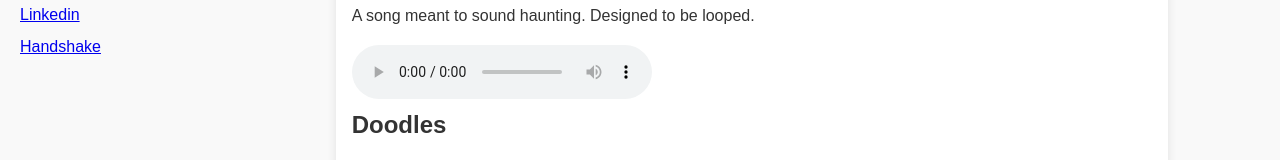
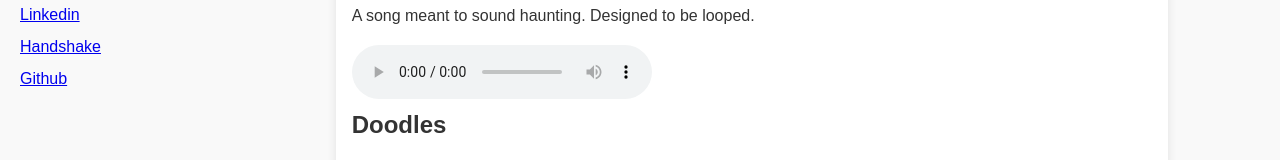
Before and after one commit to NoahDougenWWU/noahdougen.github.io, a plain HTML site: page art.html in a window 1280 px wide. Shown: the part 403-563 px from the top of the page. Drawn offline with Linux system fonts and the light colour scheme.

Commit message:
updated links

```diff
--- a/art.html
+++ b/art.html
@@ -36,6 +36,7 @@
                 <p><a href="mailto:dougen.noah@gmail.com">dougen.noah@gmail.com</a></p>
                 <p><a href="https://www.linkedin.com/in/noah-dougen/">Linkedin</a></p>
                 <p><a href="https://app.joinhandshake.com/profiles/wet3v5">Handshake</a></p>
+                <p><a href="https://github.com/NoahDougenWWU">Github</a></p>
             </div>
         </div>
         <div class="index-text-content">
```
Also changed, not shown: csed.html (+1 -0 lines), experience.html (+1 -0 lines), index.html (+1 -0 lines), minidrone.html (+1 -0 lines), project.html (+1 -0 lines), rlagents.html (+1 -0 lines).
